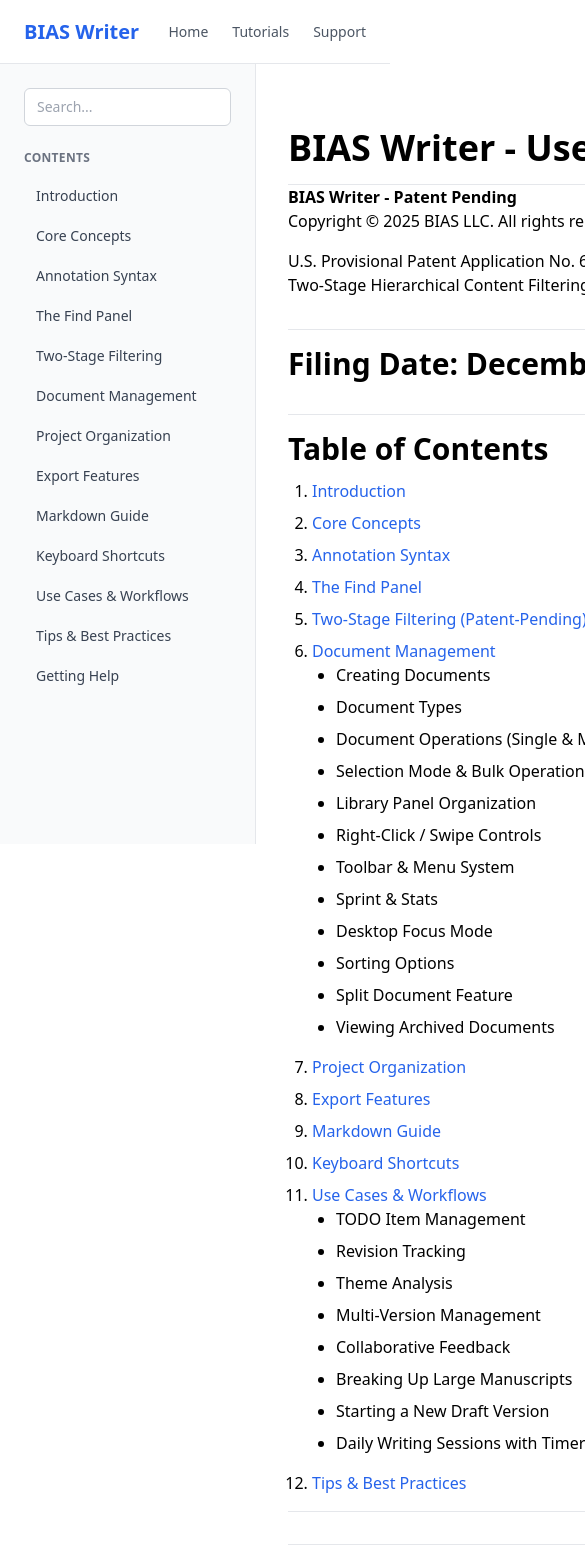
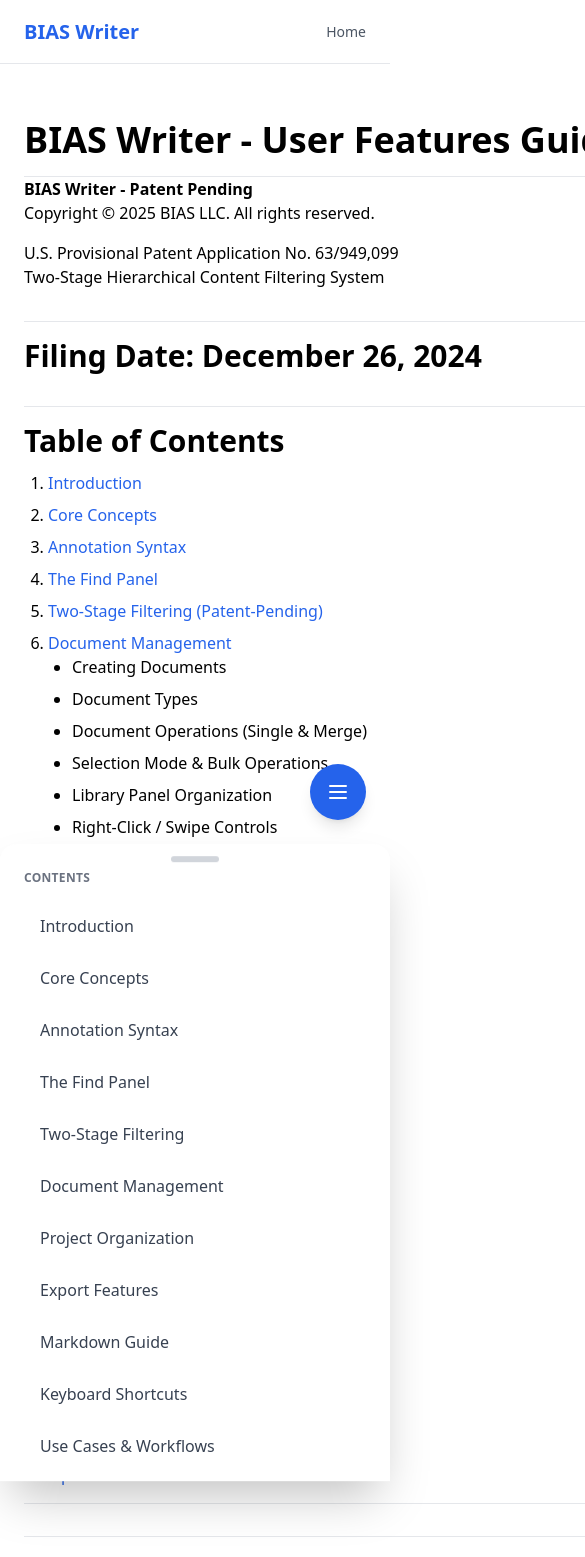
Before and after one commit to BiasLLC/bias-help, a Next.js app: page / in a window 390 px wide. Shown: the top 1557 px of the page, 585 px wide, since content can reach past the window. Built offline with nearby package versions, Linux system fonts and the light colour scheme.

Commit message:
Add mobile bottom sheet navigation

```diff
--- a/app/layout.tsx
+++ b/app/layout.tsx
@@ -23,44 +23,159 @@
   { id: 'getting-help', title: 'Getting Help' },
 ]
 
-export default function RootLayout({ children }: { children: React.ReactNode }) {
+export default function RootLayout({
+  children,
+}: {
+  children: React.ReactNode
+}) {
   return (
     <html lang="en">
+      <head>
+        <script dangerouslySetInnerHTML={{ __html: `
+          function toggleMenu() {
+            const sheet = document.getElementById('mobile-sheet');
+            const backdrop = document.getElementById('mobile-backdrop');
+            const isOpen = sheet.classList.contains('translate-y-0');
+
+            if (isOpen) {
+              sheet.classList.remove('translate-y-0');
+              sheet.classList.add('translate-y-full');
+              backdrop.classList.add('hidden');
+              document.body.style.overflow = '';
+            } else {
+              sheet.classList.remove('translate-y-full');
+              sheet.classList.add('translate-y-0');
+              backdrop.classList.remove('hidden');
+              document.body.style.overflow = 'hidden';
+            }
+          }
+
+          function closeMenu() {
+            const sheet = document.getElementById('mobile-sheet');
+            const backdrop = document.getElementById('mobile-backdrop');
+            sheet.classList.remove('translate-y-0');
+            sheet.classList.add('translate-y-full');
+            backdrop.classList.add('hidden');
+            document.body.style.overflow = '';
+          }
+        `}} />
+      </head>
       <body>
+        {/* Header */}
         <header className="fixed top-0 left-0 right-0 h-16 bg-white border-b border-gray-200 z-50">
           <div className="h-full px-6 flex items-center justify-between">
-            <Link href="/" className="text-xl font-bold text-blue-600">BIAS Writer</Link>
+            <Link href="/" className="text-xl font-bold text-blue-600">
+              BIAS Writer
+            </Link>
             <div className="flex gap-6 items-center text-sm">
-              <a href="https://bias.pub" className="text-gray-600 hover:text-blue-600">Home</a>
-              <a href="https://www.youtube.com/@BIASLLCApps" className="text-gray-600 hover:text-blue-600" target="_blank" rel="noopener">Tutorials</a>
-              <a href="mailto:support@bias.pub?subject=BIAS%20Writer%20Support" className="text-gray-600 hover:text-blue-600">Support</a>
+              <a href="https://bias.pub" className="text-gray-600 hover:text-blue-600">
+                Home
+              </a>
+              <a href="https://www.youtube.com/@BIASLLCApps" className="text-gray-600 hover:text-blue-600 hidden sm:block" target="_blank" rel="noopener">
+                Tutorials
+              </a>
+              <a href="mailto:support@bias.pub?subject=BIAS%20Writer%20Support" className="text-gray-600 hover:text-blue-600 hidden sm:block">
+                Support
+              </a>
             </div>
           </div>
         </header>
+
+        {/* Layout */}
         <div className="flex mt-16 min-h-screen">
-          <aside className="fixed left-0 w-64 h-[calc(100vh-4rem)] bg-gray-50 border-r border-gray-200 overflow-y-auto">
+          {/* Desktop Sidebar */}
+          <aside className="hidden lg:block fixed left-0 w-64 h-[calc(100vh-4rem)] bg-gray-50 border-r border-gray-200 overflow-y-auto">
             <nav className="p-6">
-              <div className="mb-6">
-                <input type="search" placeholder="Search..." className="w-full px-3 py-2 border border-gray-300 rounded-md text-sm focus:outline-none focus:border-blue-500" />
+              <div className="text-xs font-bold text-gray-500 uppercase tracking-wide mb-3">
+                Contents
               </div>
-              <div className="text-xs font-bold text-gray-500 uppercase tracking-wide mb-3">Contents</div>
+
               <ul className="space-y-1">
                 {chapters.map((chapter) => (
                   <li key={chapter.id}>
-                    <a href={'#' + chapter.id} className="block px-3 py-2 text-sm text-gray-700 hover:bg-blue-50 hover:text-blue-600 rounded-md transition">{chapter.title}</a>
+                    <a
+                      href={'#' + chapter.id}
+                      className="block px-3 py-2 text-sm text-gray-700 hover:bg-blue-50 hover:text-blue-600 rounded-md transition"
+                    >
+                      {chapter.title}
+                    </a>
                   </li>
                 ))}
               </ul>
             </nav>
           </aside>
-          <main className="ml-64 flex-1 p-8 max-w-4xl">{children}</main>
+
+          {/* Main Content */}
+          <main className="lg:ml-64 flex-1 p-6 lg:p-8 max-w-4xl pb-24 lg:pb-8">
+            {children}
+          </main>
         </div>
-        <footer className="ml-64 border-t border-gray-200 bg-gray-50 py-8 px-8 text-center text-sm text-gray-600">
-          <div className="flex justify-center gap-8 mb-4">
-            <a href="https://bias.pub" className="hover:text-blue-600">Website</a>
-            <a href="https://www.youtube.com/@BIASLLCApps" className="hover:text-blue-600" target="_blank" rel="noopener">YouTube Tutorials</a>
-            <a href="mailto:support@bias.pub?subject=BIAS%20Writer%20Support" className="hover:text-blue-600">Support</a>
-            <a href="mailto:info@bias.pub" className="hover:text-blue-600">Contact</a>
+
+        {/* Mobile Bottom Sheet Backdrop */}
+        <div
+          id="mobile-backdrop"
+          className="lg:hidden fixed inset-0 bg-black/50 z-40 hidden"
+          onClick={() => closeMenu()}
+        />
+
+        {/* Mobile Bottom Sheet */}
+        <div
+          id="mobile-sheet"
+          className="lg:hidden fixed bottom-0 left-0 right-0 bg-white rounded-t-2xl shadow-2xl z-50 transform translate-y-full transition-transform duration-300 ease-out max-h-[80vh] overflow-hidden"
+        >
+          {/* Handle */}
+          <div className="flex justify-center pt-3 pb-2">
+            <div className="w-12 h-1.5 bg-gray-300 rounded-full" />
+          </div>
+
+          {/* Sheet Content */}
+          <div className="px-6 pb-6 overflow-y-auto max-h-[calc(80vh-4rem)]">
+            <div className="text-xs font-bold text-gray-500 uppercase tracking-wide mb-4">
+              Contents
+            </div>
+
+            <ul className="space-y-1">
+              {chapters.map((chapter) => (
+                <li key={chapter.id}>
+                  <a
+                    href={'#' + chapter.id}
+                    onClick={() => closeMenu()}
+                    className="block px-4 py-3 text-base text-gray-700 hover:bg-blue-50 hover:text-blue-600 rounded-lg transition active:bg-blue-100"
+                  >
+                    {chapter.title}
+                  </a>
+                </li>
+              ))}
+            </ul>
+          </div>
+        </div>
+
+        {/* Mobile Menu Button */}
+        <button
+          onClick={() => toggleMenu()}
+          className="lg:hidden fixed bottom-6 right-6 bg-blue-600 text-white w-14 h-14 rounded-full shadow-lg flex items-center justify-center z-30 active:bg-blue-700 transition"
+          aria-label="Toggle menu"
+        >
+          <svg className="w-6 h-6" fill="none" stroke="currentColor" viewBox="0 0 24 24">
+            <path strokeLinecap="round" strokeLinejoin="round" strokeWidth={2} d="M4 6h16M4 12h16M4 18h16" />
+          </svg>
+        </button>
+
+        {/* Footer */}
+        <footer className="lg:ml-64 border-t border-gray-200 bg-gray-50 py-8 px-6 lg:px-8 text-center text-sm text-gray-600">
+          <div className="flex flex-col sm:flex-row justify-center gap-4 sm:gap-8 mb-4">
+            <a href="https://bias.pub" className="hover:text-blue-600">
+              Website
+            </a>
+            <a href="https://www.youtube.com/@BIASLLCApps" className="hover:text-blue-600" target="_blank" rel="noopener">
+              YouTube Tutorials
+            </a>
+            <a href="mailto:support@bias.pub?subject=BIAS%20Writer%20Support" className="hover:text-blue-600">
+              Support
+            </a>
+            <a href="mailto:info@bias.pub" className="hover:text-blue-600">
+              Contact
+            </a>
           </div>
           <div>
             <p className="mb-1">© 2025 BIAS LLC. All rights reserved.</p>
```
